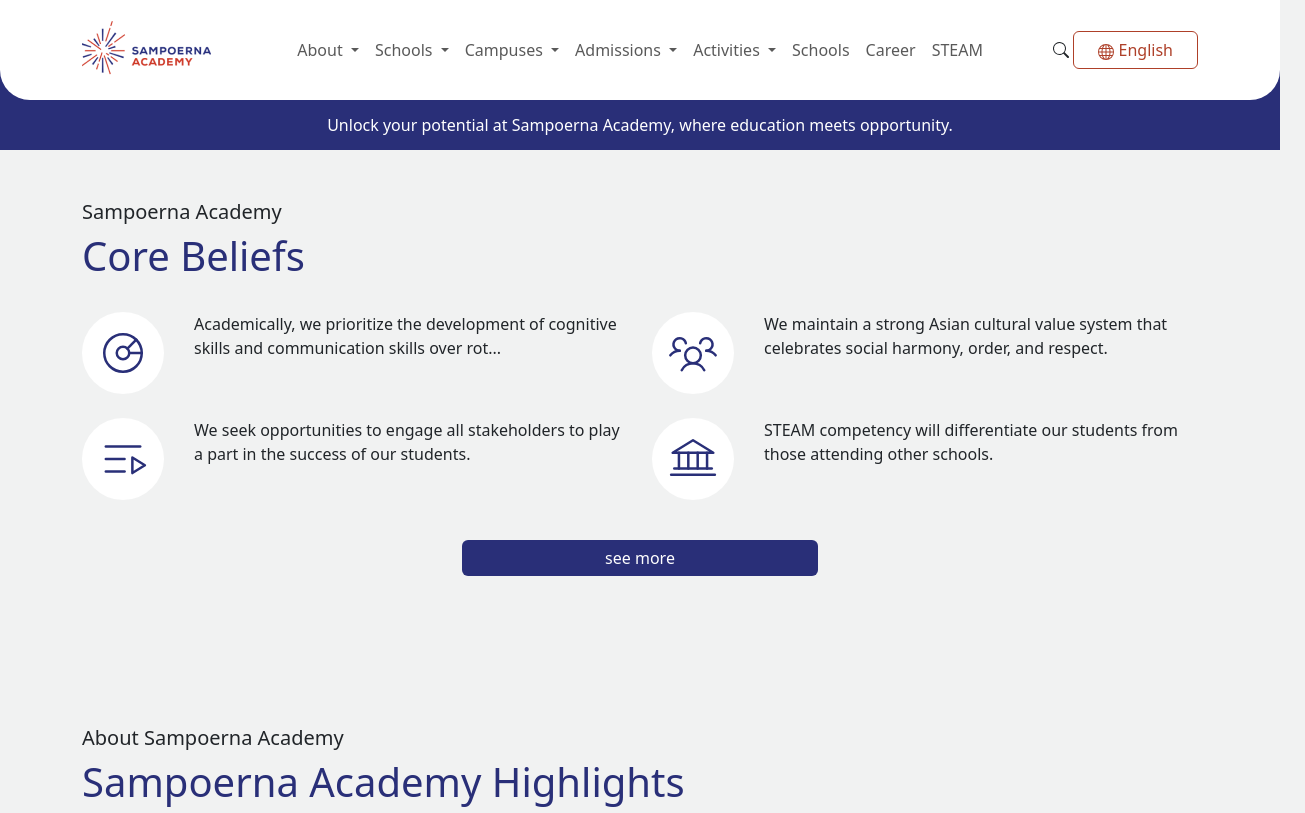
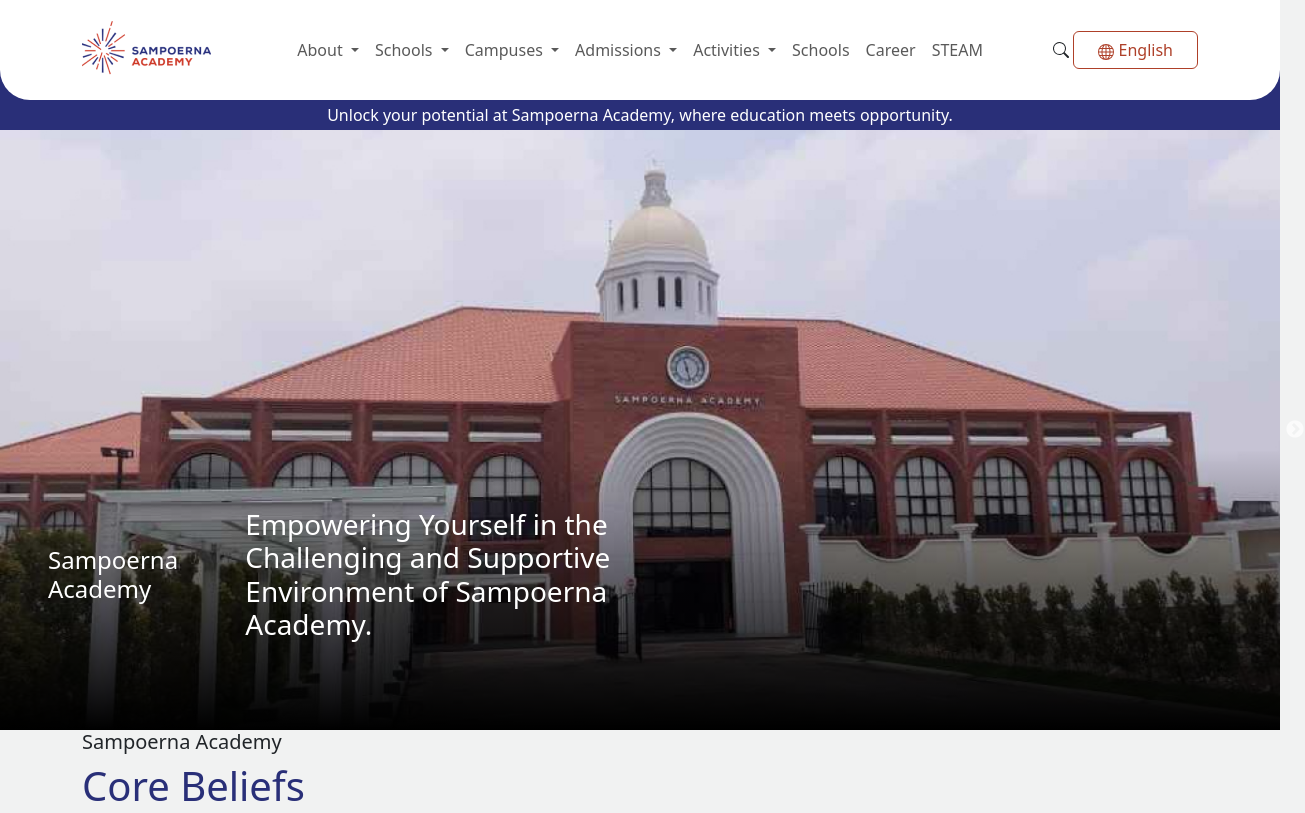
Before and after one commit to ihzakbaryanda/sampoerna-academy, a plain HTML site: page home.html in a window 1280 px wide. Shown: the top 813 px of the page, 1305 px wide, since content can reach past the window. Drawn offline with nearby package versions, Linux system fonts and the light colour scheme.

Commit message:
header home

```diff
--- a/css/pages/home.css
+++ b/css/pages/home.css
@@ -64,10 +64,34 @@
     top: 20px;
 }
 
+.header-home {
+    height: 130px;
+}
+
+.header-home p {
+    margin-bottom: 3px;
+}
+
+.header-image {
+    height: 600px;
+    object-fit: cover;
+}
+
+.mask {
+    background: linear-gradient(to top, black, transparent);
+    height: 280px;
+    position: absolute;
+    bottom: 0;
+}
+
 /* mobile */
 @media screen and (max-width:991px) {
     .just-desktop {
         display: none;
+    }
+
+    .header-home {
+        height: 120px;
     }
 
     .card-news {
--- a/home.html
+++ b/home.html
@@ -107,22 +107,69 @@
                 </div>
             </div>
             <!-- bottom nav -->
-            <div class="w-100 bottom-nav d-flex justify-content-center align-items-end" style="">
+            <!-- <div class="w-100 bottom-nav d-flex justify-content-center align-items-end" style="">
                 <p class="text-white just-desktop" style="margin-bottom: 13px;">Unlock your potential at Sampoerna
                     Academy, where
                     education meets opportunity.</p>
                 <p class="text-white just-mobile" style="margin-bottom: 13px;">Unlock your potential at Sampoerna
                     Academy, Get Now!
                 </p>
-            </div>
+            </div> -->
             <!-- end navbar -->
         </nav>
     </div>
 
-    <main style="margin-top: 200px;">
+    <main style="">
         <!-- section-carousel -->
+        <!-- <div class="w-100 bottom-nav d-flex justify-content-center align-items-end" style="">
+                <p class="text-white just-desktop" style="margin-bottom: 13px;">Unlock your potential at Sampoerna
+                    Academy, where
+                    education meets opportunity.</p>
+                <p class="text-white just-mobile" style="margin-bottom: 13px;">Unlock your potential at Sampoerna
+                    Academy, Get Now!
+                </p>
+            </div> -->
         <section>
+            <div style="" class="bg-purple d-flex justify-content-center align-items-end header-home">
+                <p class="text-white just-desktop">Unlock your potential at Sampoerna
+                    Academy, where
+                    education meets opportunity.</p>
+                <p class="text-white just-mobile">Unlock your potential at Sampoerna
+                    Academy, Get Now!
+                </p>
+            </div>
+            <div class="slick-carousel">
+                <div style="position: relative;">
+                    <div class="mask w-100"></div>
 
+                    <div class="row text-white px-5 w-100" style="position: absolute; bottom: 80px;">
+                        <div class="col-lg-2 d-flex align-items-center">
+                            <h4>Sampoerna Academy</h4>
+                        </div>
+                        <div class="col-lg-5">
+                            <h3 class="fw-light">Empowering Yourself in the Challenging and Supportive Environment of
+                                Sampoerna Academy.</h3>
+                        </div>
+                    </div>
+
+                    <img class="w-100 header-image" src="assets/image/homecar1.jpg" alt="" style="">
+                </div>
+                <div style="position: relative;">
+                    <div class="mask w-100"></div>
+
+                    <div class="row text-white px-5 w-100" style="position: absolute; bottom: 80px;">
+                        <div class="col-lg-2 d-flex align-items-center">
+                            <h4>Sampoerna Academy</h4>
+                        </div>
+                        <div class="col-lg-5">
+                            <h3 class="fw-light">Empowering Yourself in the Challenging and Supportive Environment of
+                                Sampoerna Academy.</h3>
+                        </div>
+                    </div>
+
+                    <img class="w-100 header-image" src="assets/image/homecar1.jpg" alt="" style="">
+                </div>
+            </div>
         </section>
 
         <!-- section-core-belief -->
@@ -674,14 +721,7 @@
 
     <script>
         $(document).ready(function () {
-            $('.slick-carousel').slick({
-                dots: true,
-                infinite: true,
-                speed: 300,
-                slidesToShow: 1,
-                centerMode: true,
-                variableWidth: true
-            });
+            $('.slick-carousel').slick();
         });
     </script>
 </body>
```
Also changed, not shown: assets/image/homecar1.jpg (added).
